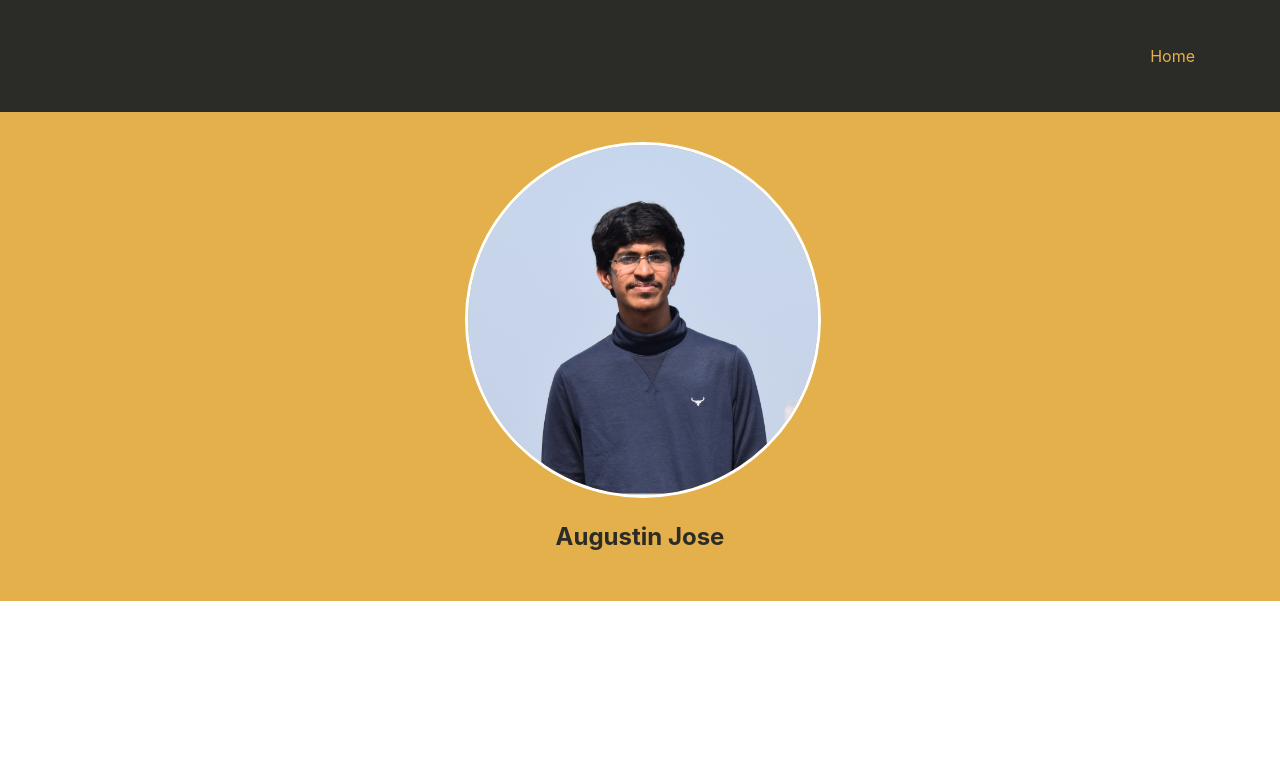
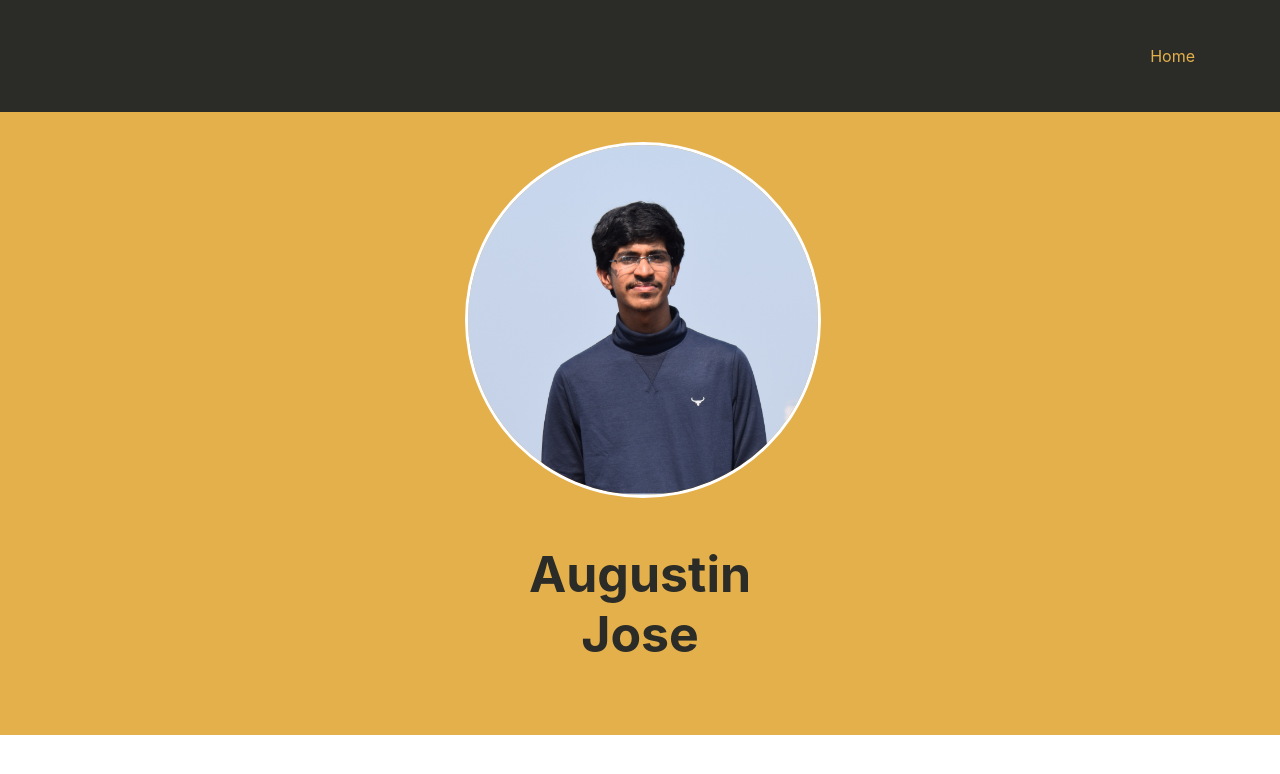
Before and after one commit to AugustinJose1221/resume, a React (Create React App) app: page / in a window 1280 px wide. Shown: the top 774 px of the page. Built offline with nearby package versions, Linux system fonts and the light colour scheme.

Commit message:
Minor Updates

```diff
--- a/src/css/style.css
+++ b/src/css/style.css
@@ -1,3 +1,7 @@
+h1{
+  font-size: 32px;
+}
+
 .Header {
   background: #2b2b28;
   padding-top: 30px;
@@ -29,4 +33,5 @@
 .Profile h1{
   color: #2b2b28;
   text-align: center;
+  font-size: 50px;
 }
```
